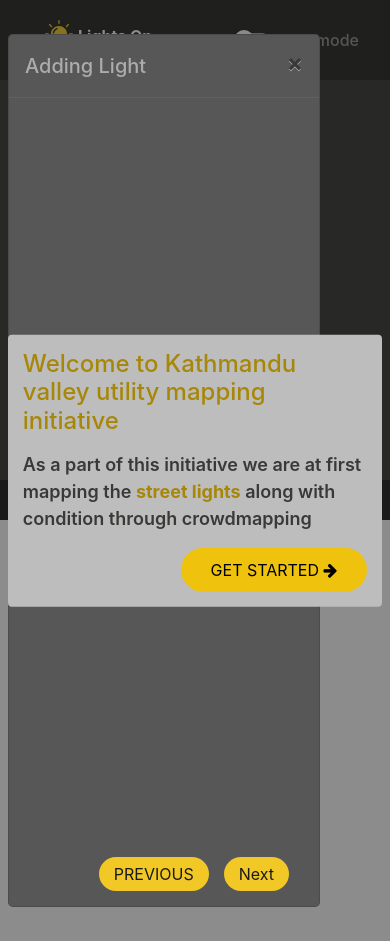
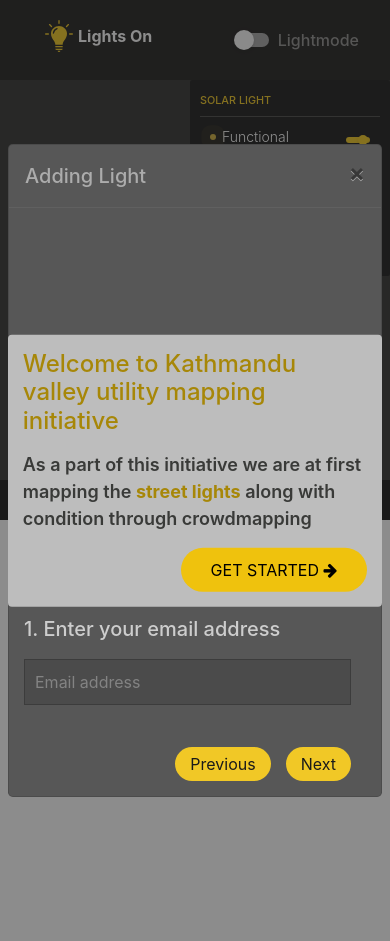
Before and after one commit to naxa-developers/lightson, a CodeIgniter app: the page made by application/views/frontend/home.php in a window 390 px wide, after a click on "ADD LIGHT TO MAP". Run offline with CodeIgniter, Linux system fonts and the light colour scheme; data that the repository does not hold is empty; some libraries are stand-ins or nearby versions.

Commit message:
popup responsive

```diff
--- a/application/views/frontend/home.php
+++ b/application/views/frontend/home.php
@@ -275,14 +275,14 @@
                         <div class="tab-pane" id="tab1">
                           <form action="" method="POST" enctype="multipart/form-data">
                             <div class="question">
-                              <h5> 1. Type Your Email </h5>
-                              <input class="darkInput" type='text' name='email'    placeholder='Enter Your Email'
+                              <h5> 1. Enter your email address</h5>
+                              <input class="darkInput" type='text' name='email'    placeholder='Email address'
                                >
                             </div>
                           </div>
                           <div class="tab-pane" id="tab2">
                             <div class="question">
-                                <h5> 2. Where is this street light located? </h5>
+                                <h5> 2. Where is this street light located ? </h5>
                                 <div class="choice d-flex   flex-column  ">
                                     <label class="rc mr30">Highway
                                         <input type="radio" value="highway" name="where_is_this_street_light_located">
@@ -342,14 +342,14 @@
                                     </label>
                                     <label id="otherinput">
                                       <input class="darkInput mt15 inputmore" type='text' name='type_of_street_light_poles_other' id='name'
-                                          placeholder='Enter Your Name'>
+                                          placeholder='Enter type of street light pole'>
                                     </label>
                                 </div>
                             </div>
                           </div>
                           <div class="tab-pane" id="tab6">
                             <div class="question">
-                                <h5> 6. What is status of  street light</h5>
+                                <h5> 6. What is status of  street light ?</h5>
                                 <div class="choice   morechoice d-flex flex-column">
                                     <label class="rc mr30 rm">Functional
                                         <input type="radio" value="functional" name="what_is_the_status_of_street_light">
@@ -384,15 +384,15 @@
                           <div class="tab-pane" id="tab9">
                             <div class="question">
                               <h5> Latitude </h5>
-                              <input class="darkInput" type='text' name='latitude' id='latitude' value=''  placeholder='Enter Your Name'
+                              <input class="darkInput" type='text' name='latitude' id='latitude' value=''  placeholder='Enter Your Latitude'
                                required>
                               <span class="error"> Latitude </span>
                               <h5> Longitude </h5>
-                              <input class="darkInput" type='text' name='longitude' id='longitude' value=''  placeholder='Enter Your Name'
+                              <input class="darkInput" type='text' name='longitude' id='longitude' value=''  placeholder='Enter Your Longitude'
                                   required>
                               <span class="error"> Longitude </span>
                             </div>
-                            <button  name="submit" type="submit"><span>submit</span></button>
+                            <button  name="submit" type="submit"><span>Submit</span></button>
                           </form>
                         </div>
                         <ul class="pager wizard d-flex justify-content-end buttons ">
@@ -401,11 +401,11 @@
                               </button>
                             </li>
                             <li class="previous"><button class="nextprev">
-                              <span>PREVIOUS</span>
+                              <span>Previous</span>
                               </button>
                             </li>
                             <li class="next last" style="display:none;"><button class="nextprev">
-                              <span>LAST</span>
+                              <span>Last</span>
                               </button>
                             </li>
                             <li class="next"><button class="nextprev">
@@ -591,14 +591,14 @@
 
 
           var popCont='';
-          popCont+='<div class="mappopup">';
-          popCont+='<img src="'+feature.properties.photo_thumb+'" alt="map" style="padding:2px; border:1px solid #efefef;max-width:200px; height:auto;">';
-          popCont+='<ul style="list-style: none;  font-size: 0.775rem;">'
-          popCont+='<li style="display: block; "><label style="margin-right: 5px; font-weight: 600;">Email: </label>'+feature.properties.email+'</li>';
-          popCont+='<li style="display: block; "><label style="margin-right: 5px; font-weight: 600;">Where Is The Street Light Located : </label>'+feature.properties.where_is_this_street_light_located+'</li>';
-          popCont+='<li style="display: block; "><label style="margin-right: 5px; font-weight: 600;">Type of street lightt :</label>'+feature.properties.type_of_street_light+'</li>';
-          popCont+='<li style="display: block; "><label style="margin-right: 5px; font-weight: 600;">what_is_the_status_of_street_light :</label>'+feature.properties.what_is_the_status_of_street_light+'</li>';
-          popCont+='<li style="display: block; "><label style="margin-right: 5px; font-weight: 600;">damage_details_of_the_street_light :</label>'+feature.properties.damage_details_of_the_street_light+'</li>';
+          popCont+='<div class="mappopup" style="max-height:300px; overflow-y:auto; max-width:400px; width:100%;">';
+          popCont+='<img src="'+feature.properties.photo_thumb+'" alt="map" style="padding:2px; border:1px solid #efefef;max-width:100%; height:auto;">';
+          popCont+='<ul style="list-style: none;  font-size: 0.775rem; padding:5px; border:1px solid #efefef;">'
+          popCont+='<li style="display: block; border-bottom:1px solid #efefef; padding: 5px 0;"><label style="margin-right: 5px; font-weight: 600;">Email: </label>'+feature.properties.email+'</li>';
+          popCont+='<li style="display: block; border-bottom:1px solid #efefef; padding: 5px 0;"><label style="margin-right: 5px; font-weight: 600;">Where Is The Street Light Located : </label>'+feature.properties.where_is_this_street_light_located+'</li>';
+          popCont+='<li style="display: block; border-bottom:1px solid #efefef; padding: 5px 0;"><label style="margin-right: 5px; font-weight: 600;">Type of street lightt :</label>'+feature.properties.type_of_street_light+'</li>';
+          popCont+='<li style="display: block; border-bottom:1px solid #efefef; padding: 5px 0;"><label style="margin-right: 5px; font-weight: 600;">what_is_the_status_of_street_light :</label>'+feature.properties.what_is_the_status_of_street_light+'</li>';
+          popCont+='<li style="display: block; border-bottom:1px solid #efefef; padding: 5px 0;"><label style="margin-right: 5px; font-weight: 600;">damage_details_of_the_street_light :</label>'+feature.properties.damage_details_of_the_street_light+'</li>';
           popCont+='</ul></div>';
             layer.bindPopup(popCont);
             //feature.properties.layer_name = "transit_stops";
@@ -657,7 +657,7 @@
                             keepInView: true,
                             autoPan: true,
                             maxHeight: 200,
-                            minWidth: 250
+                            minWidth: 300
                         }).setContent(popUpContent));
 
 
@@ -739,7 +739,7 @@
                             keepInView: true,
                             autoPan: true,
                             maxHeight: 200,
-                            minWidth: 250
+                            minWidth: 300
                         }).setContent(popUpContent));
 
 
@@ -1190,11 +1190,14 @@
             $('.progress-report').show('slow');
           });
 
+
             $('p.layerpopup').parent('.leaflet-popup-content').css('width','100%');
 
 
-
         });
+        $(document).ready(function(){
+          $('.mappopup').parent('.leaflet-popup-content').css({"max-width":"400px","width":"100%"});
+        })
     </script>
 
 </body>
--- a/assets/frontend/css/style.css
+++ b/assets/frontend/css/style.css
@@ -432,7 +432,7 @@
     outline: none;
     box-shadow: none;
 }
-.question button[type="submit"]{
+#rootwizard button[type="submit"]{
     background: var(--yellow);
     border: none;
     padding: 5px 15px;
@@ -1252,6 +1252,16 @@
     .main {
         height:400px;
     }
+    .question {
+        min-height: 130px;
+    }
+    #rootwizard button[type="submit"]{
+        margin-top:15px;
+
+    }
+    .modal-dialog {
+         max-width: 100%;
+    }
     #iframeMap{
         height: 300px;
     }
@@ -1281,7 +1291,9 @@
     }
     .legends {
         bottom: inherit;
-        top: 170px;
+        top: 0px;
+        left: auto;
+        right: 0;
     }
     .arowIcon {
         align-items: center;
```
